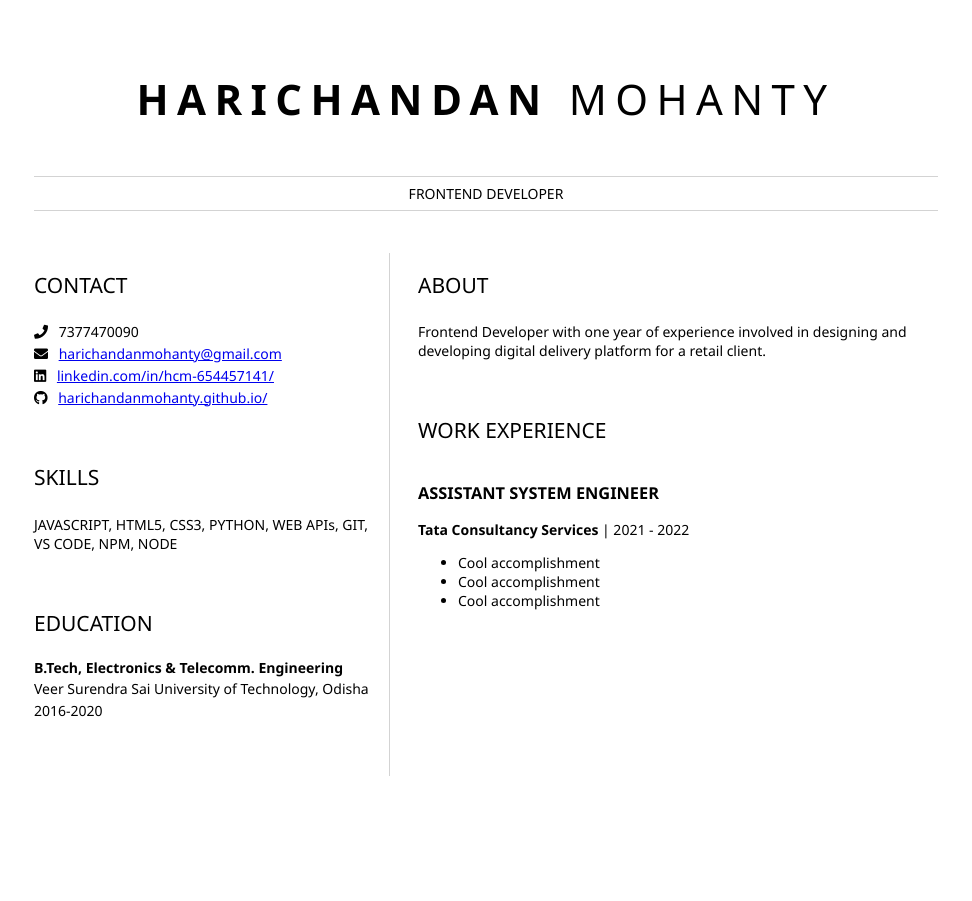
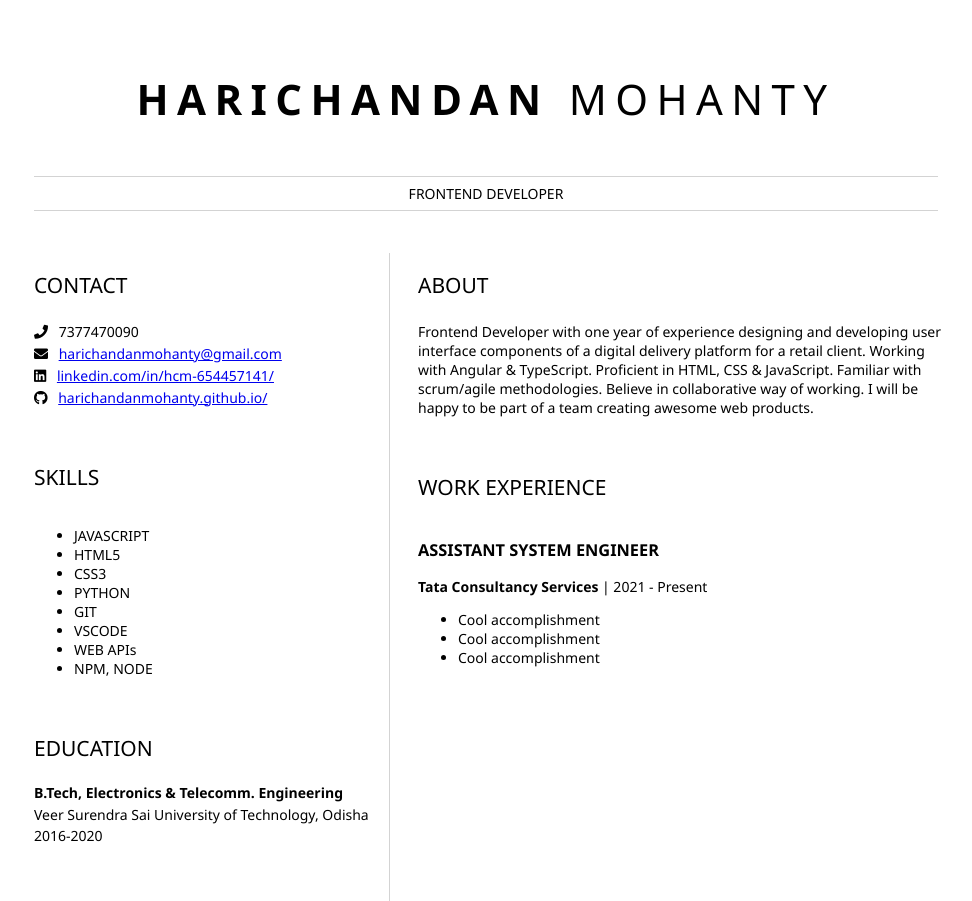
Before and after one commit to harichandanmohanty/buid-resume, a plain HTML site: page index.html in a window 1280 px wide. Shown: the whole page, without its empty margins (154-1126 px from the left). Before the commit the page ends 800 px from the top, so only its background shows below. Drawn offline with Linux system fonts and the light colour scheme.

Commit message:
about updated

```diff
--- a/index.html
+++ b/index.html
@@ -37,7 +37,16 @@
                 </section>
                 <section>
                     <h2>SKILLS</h2>
-                    <p>JAVASCRIPT, HTML5, CSS3, PYTHON, WEB APIs, GIT, VS CODE, NPM, NODE</p>
+                    <ul>
+                        <li>JAVASCRIPT</li>
+                        <li>HTML5</li>
+                        <li>CSS3</li>
+                        <li>PYTHON</li>
+                        <li>GIT</li>
+                        <li>VSCODE</li>
+                        <li>WEB APIs</li>
+                        <li>NPM, NODE</li>
+                    </ul>
                 </section>
                 <section>
                     <h2>EDUCATION</h2>
@@ -55,13 +64,13 @@
                 <section>
                     <h2>ABOUT</h2>
                     <!-- A brief paragraph about you and what kind of job/company you are looking to work for. -->
-                    <p>Frontend Developer with one year of experience involved in designing and developing digital delivery platform for a retail client.</p>
+                    <p>Frontend Developer with one year of experience designing and developing user interface components of a digital delivery platform for a retail client. Working with Angular & TypeScript. Proficient in HTML, CSS & JavaScript. Familiar with scrum/agile methodologies. Believe in collaborative way of working. I will be happy to be part of a team creating awesome web products.</p>
                 </section>
                 <section>
                     <h2>WORK EXPERIENCE</h2>
                     <h3><b>ASSISTANT SYSTEM ENGINEER</b></h3>
                     <p>
-                            <b>Tata Consultancy Services</b> | 2021 - 2022
+                            <b>Tata Consultancy Services</b> | 2021 - Present
                     </p>
                     <p>
                         <!-- Describe what you did in this position with one summary sentence and no more than 3 bullet points with specific highlights -->
```
